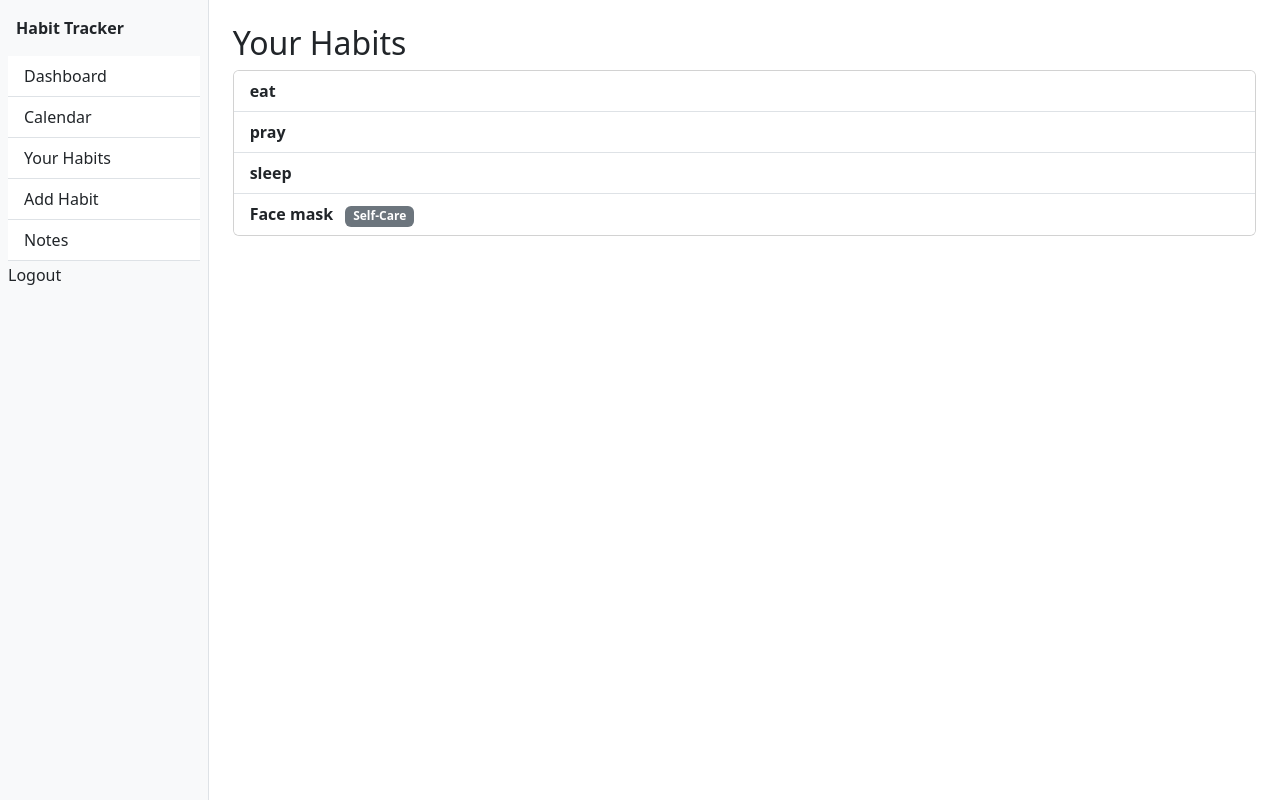
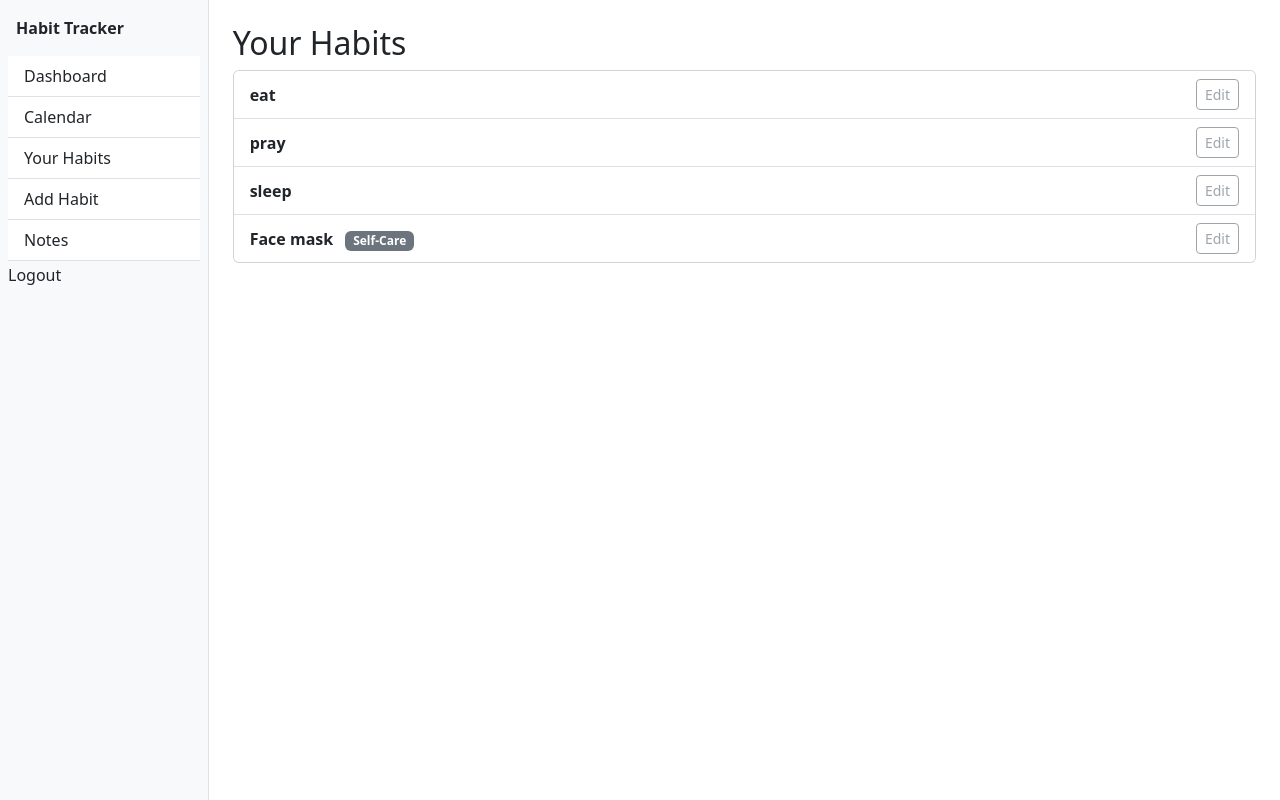
Before and after one commit to aishieee/p4-habit-tracker, a Django app: page /habits/your-habits/ in a window 1280 px wide. Run offline with Django 5.2, Linux system fonts and the light colour scheme; a user stored in the database is signed in; data comes from the database, SQL or seed files in the repository; both versions use the stored data as it was after the commit.

Commit message:
Add placeholder 'Edit' habit button, Handle empty state with fallback message

```diff
--- a/habits/templates/habits/habit_list.html
+++ b/habits/templates/habits/habit_list.html
@@ -16,6 +16,15 @@
               <!-- Display category as a badge if available -->
               <span class="badge bg-secondary ms-2">{{ habit.get_category_display }}</span>
             {% endif %}
+          </div>
+          <!-- Placeholder for Edit button (to be implemented later) -->
+          <div>
+            <a href="#" class="btn btn-outline-secondary btn-sm disabled">Edit</a>
+          </div>
+        </li>
+      {% empty %}
+        <!-- Message shown when user has no habits -->
+        <li class="list-group-item">You haven't added any habits yet.</li>
       {% endfor %}
     </ul>
   </div>
```
Also changed, not shown: db.sqlite3.
